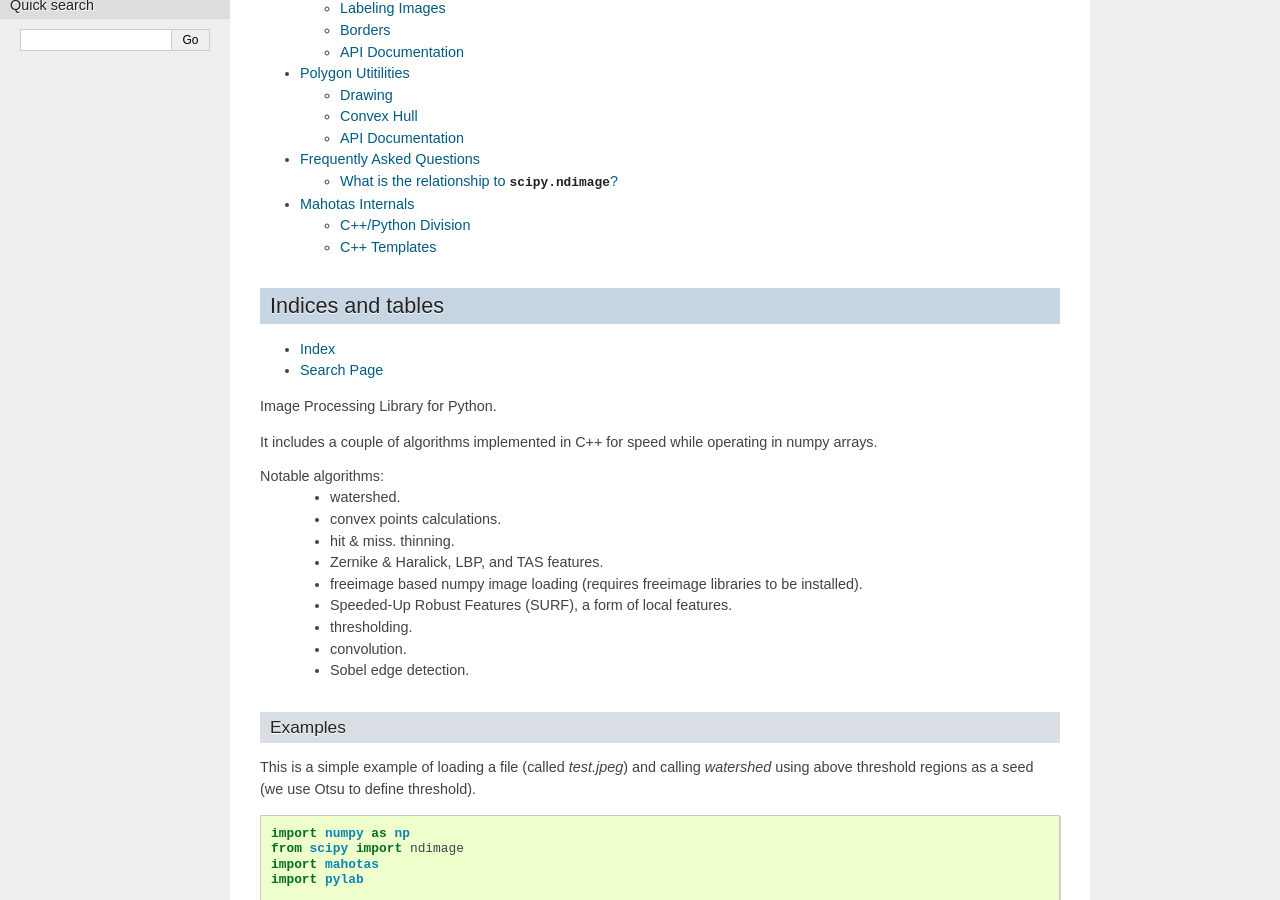
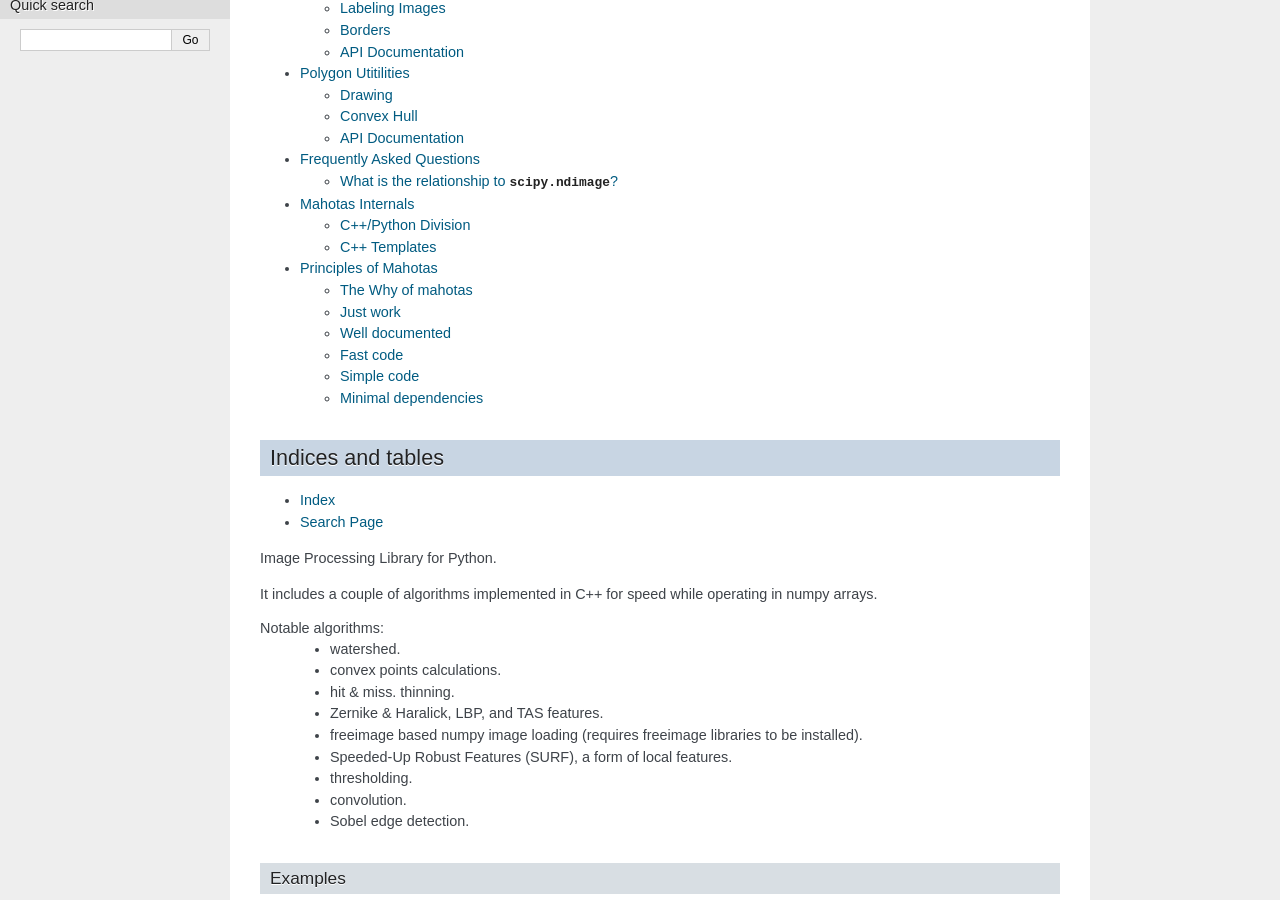
Before and after one commit to luispedro/mahotas, a Sphinx documentation site: the page built from docs/source/index.rst, in a window 1280 px wide and 900 px high, scrolled down 363 px. Built offline with Sphinx 7.4.7, drawn with Linux system fonts in a browser that asks for light colours; formulas are drawn with MathJax 3; some of the changed lines change nothing that is shown.

Commit message:
DOC The why of mahotas

```diff
--- a/docs/source/index.rst
+++ b/docs/source/index.rst
@@ -15,6 +15,7 @@
    polygon
    faq
    internals
+   principles
 
 Indices and tables
 ==================
--- /dev/null
+++ b/docs/source/principles.rst
@@ -0,0 +1,59 @@
+=====================
+Principles of Mahotas
+=====================
+The Why of mahotas
+------------------
+
+Here are the principles of mahotas, in decreasing order of importance:
+
+1. Just work
+2. Well documented
+3. Fast code
+4. Simple code
+5. Minimal dependencies
+
+Just work
+---------
+
+The first principle is that things should *just work*. This means two things:
+(1) there should be no bugs, and (2) interfaces should be flexible or fail
+well.
+
+To avoid bugs, tests are extensively used. Every reported bug leads to a new
+test case, so that it never happens again. New features should at least have a
+smoke test (test that runs the feature and verifies some basic properties of
+the output).
+
+Interfaces are designed to be as flexible as possible. No specific types are
+required unless it is really needed or in performance-enhancing features (such
+as using ``out`` parameters).
+
+Well documented
+---------------
+
+No public function is without a complete docstring. In addition to that *hard
+documentation*, there is also *soft documentation* with examples.
+
+Fast code
+---------
+
+The code should be as fast as possible without sacrificing generality (see
+*just work* above). This is why C++ templates are used for type independent
+code.
+
+Simple code
+-----------
+
+The code should be simple.
+
+Minimal dependencies
+--------------------
+
+Try to avoid dependencies. Right now, building mahotas depends on a C++
+compiler, numpy. These are unlikely to ever change. To run mahotas, we need
+numpy, scipy, and freeimage.
+
+The scipy dependency is something that I would prefer to remove. The freeimage
+dependency is a soft dependency: everything, except for imread works without
+it. The code is written to ensure that ``import``-ing mahotas without freeimage
+will not trigger an error unless the ``imread()`` function is used.
```
